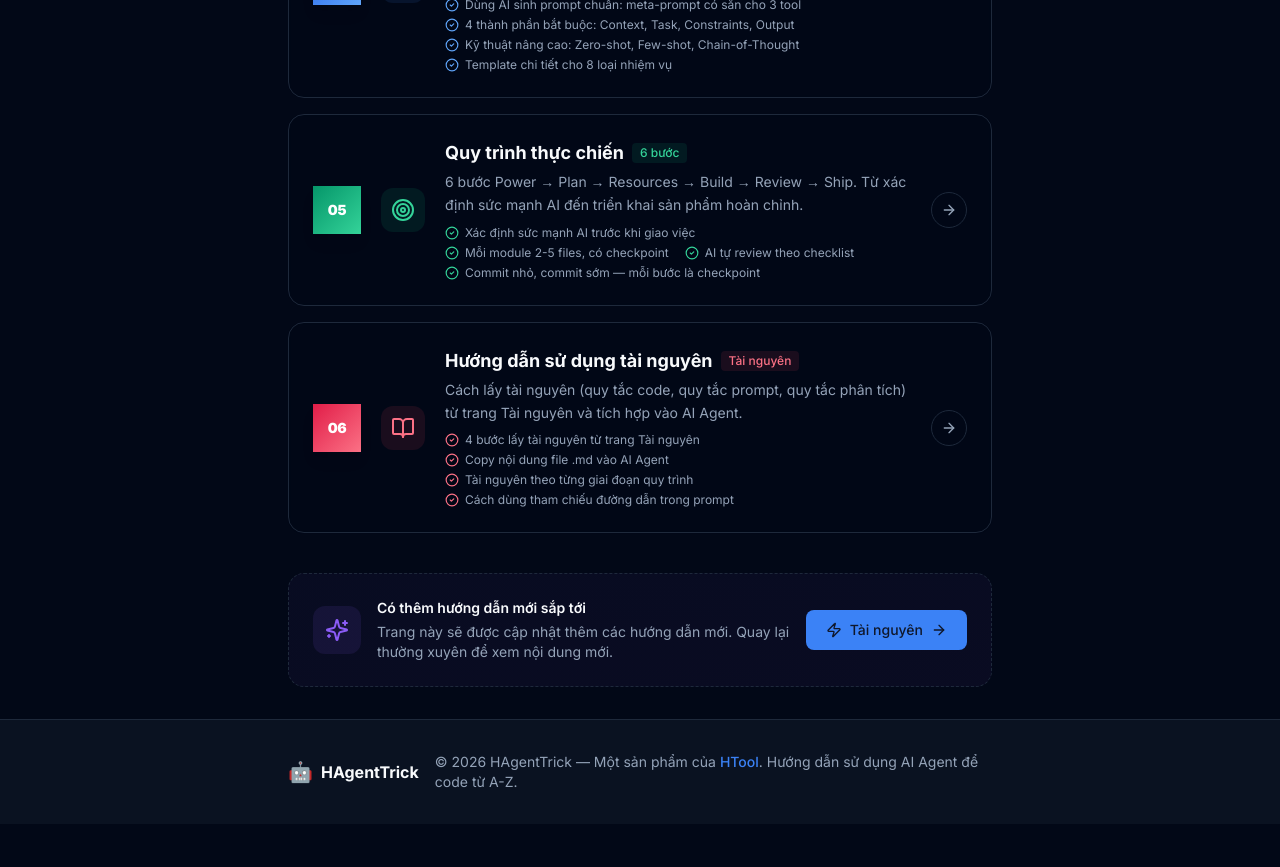
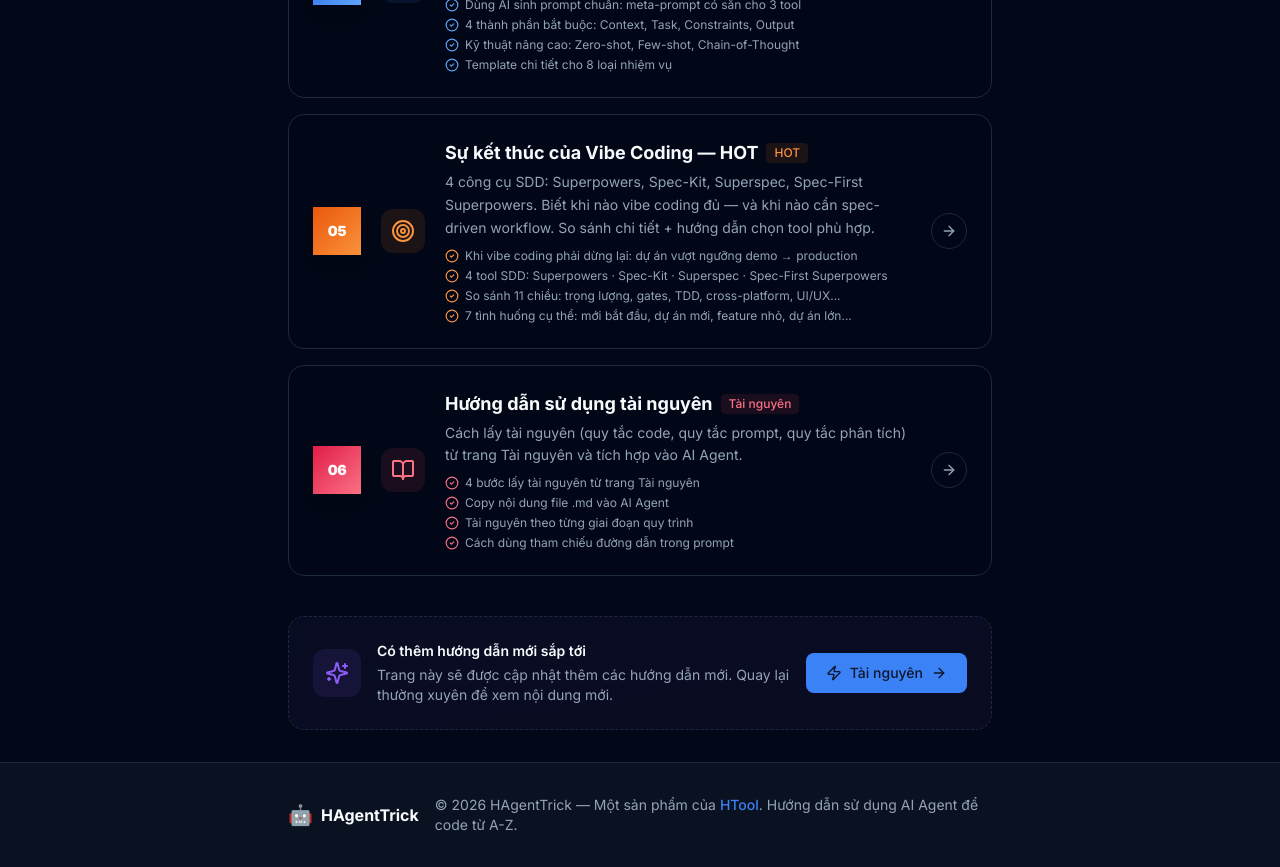
Before and after one commit to HoangRicon/HAgentTrick, a Next.js app: page /guide in a window 1280 px wide. Shown: the part 2120-2987 px from the top of the page. Before the commit the page ends 2944 px from the top, so only its background shows below. Built offline with nearby package versions, Linux system fonts and the light colour scheme.

Commit message:
Update page.tsx

```diff
--- a/src/app/guide/page.tsx
+++ b/src/app/guide/page.tsx
@@ -17,7 +17,7 @@ import {
 
 export const metadata: Metadata = {
   title: "Hướng dẫn",
-  description: "Các hướng dẫn sử dụng AI Agent: Superpowers skills framework, tạo bộ luật với GPT RULES, dùng AI nghiên cứu, phân tích yêu cầu với AI BA, viết prompt chuẩn, quy trình thực chiến, và sử dụng tài nguyên.",
+  description: "Các hướng dẫn sử dụng AI Agent: 4 công cụ SDD (Superpowers, Spec-Kit, Superspec, Spec-First Superpowers), tạo bộ luật với GPT RULES, dùng AI nghiên cứu, phân tích yêu cầu với AI BA, viết prompt chuẩn, và sử dụng tài nguyên.",
 };
 
 const guideSections = [
@@ -129,17 +129,17 @@ const guideSections = [
   {
     num: "05",
     icon: Target,
-    href: "/workflow",
-    color: "emerald",
-    title: "Quy trình thực chiến",
-    desc: "6 bước Power → Plan → Resources → Build → Review → Ship. Từ xác định sức mạnh AI đến triển khai sản phẩm hoàn chỉnh.",
+    href: "/guide/workflow",
+    color: "orange",
+    title: "Sự kết thúc của Vibe Coding — HOT",
+    desc: "4 công cụ SDD: Superpowers, Spec-Kit, Superspec, Spec-First Superpowers. Biết khi nào vibe coding đủ — và khi nào cần spec-driven workflow. So sánh chi tiết + hướng dẫn chọn tool phù hợp.",
     highlights: [
-      "Xác định sức mạnh AI trước khi giao việc",
-      "Mỗi module 2-5 files, có checkpoint",
-      "AI tự review theo checklist",
-      "Commit nhỏ, commit sớm — mỗi bước là checkpoint",
+      "Khi vibe coding phải dừng lại: dự án vượt ngưỡng demo → production",
+      "4 tool SDD: Superpowers · Spec-Kit · Superspec · Spec-First Superpowers",
+      "So sánh 11 chiều: trọng lượng, gates, TDD, cross-platform, UI/UX...",
+      "7 tình huống cụ thể: mới bắt đầu, dự án mới, feature nhỏ, dự án lớn...",
     ],
-    badge: "6 bước",
+    badge: "HOT",
   },
   {
     num: "06",
```
